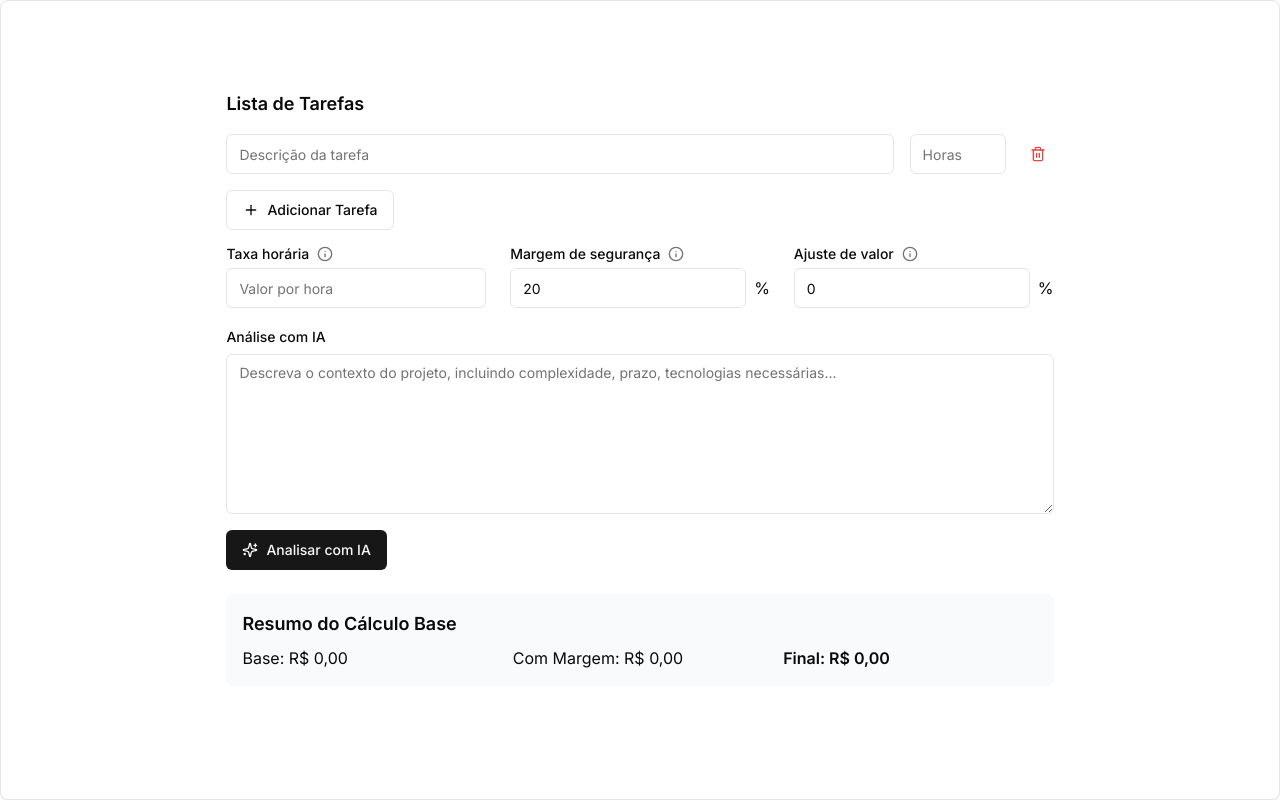
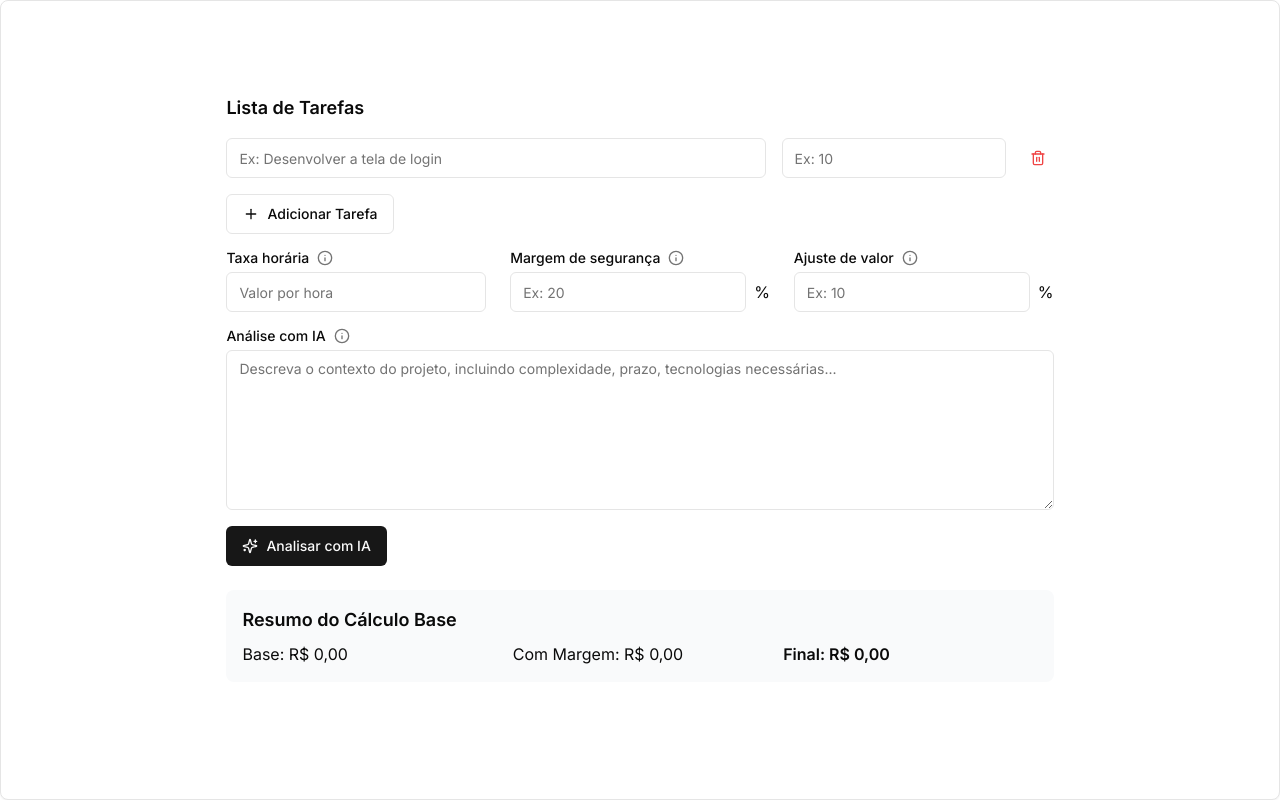
Before and after one commit to rafaeelricco/price-estimate-app, a Next.js app: page / in a window 1280 px wide. Built offline with nearby package versions, Linux system fonts and the light colour scheme.

Commit message:
refactor: update form styles in PriceEstimate component; adjust font size for form messages, improve placeholder text for better clarity, and add tooltip for project context label to enhance user guidance and experience

```diff
--- a/src/components/ui/form.tsx
+++ b/src/components/ui/form.tsx
@@ -200,7 +200,7 @@ const FormMessage = React.forwardRef<
          ref={ref}
          id={formMessageId}
          className={cn(
-            'text-sm font-medium text-red-500 dark:text-red-900',
+            'text-xs font-medium text-red-500 dark:text-red-900',
             className
          )}
          {...props}
--- a/src/features/price-estimate.tsx
+++ b/src/features/price-estimate.tsx
@@ -185,8 +185,8 @@ const AiCalculator: React.FC = () => {
          tasks: [{ description: '', hours: '' }],
          config: {
             hourlyRate: '',
-            safetyMargin: '20',
-            valueAdjustment: '0'
+            safetyMargin: '',
+            valueAdjustment: ''
          },
          context: { projectContext: '' },
          aiAnalysis: null
@@ -224,7 +224,7 @@ const AiCalculator: React.FC = () => {
                               <FormItem className="flex-grow">
                                  <FormControl>
                                     <Input
-                                       placeholder="Descrição da tarefa"
+                                       placeholder="Ex: Desenvolver a tela de login"
                                        {...field}
                                     />
                                  </FormControl>
@@ -236,11 +236,11 @@ const AiCalculator: React.FC = () => {
                            control={form.control}
                            name={`tasks.${index}.hours`}
                            render={({ field }) => (
-                              <FormItem className="w-24">
+                              <FormItem className="w-56">
                                  <FormControl>
                                     <Input
                                        type="number"
-                                       placeholder="Horas"
+                                       placeholder="Ex: 10"
                                        {...field}
                                     />
                                  </FormControl>
@@ -380,7 +380,16 @@ const AiCalculator: React.FC = () => {
                   name="context.projectContext"
                   render={({ field }) => (
                      <FormItem>
-                        <FormLabel>Análise com IA</FormLabel>
+                        <FormLabel
+                           tooltip={
+                              <TooltipGenericMessage
+                                 title="Contexto do projeto"
+                                 description="Descreva o contexto do seu projeto para que a IA possa analisar e sugerir um valor adequado. A IA considerará: complexidade técnica, escopo, prazos, tecnologias, e gerará um relatório detalhado com valor sugerido, explicação, análise de mercado, fatores considerados e recomendações específicas."
+                              />
+                           }
+                        >
+                           Análise com IA
+                        </FormLabel>
                         <FormControl>
                            <Textarea
                               placeholder="Descreva o contexto do projeto, incluindo complexidade, prazo, tecnologias necessárias..."
@@ -537,6 +546,7 @@ const CalculationConfigSchema = z.object({
       }),
    safetyMargin: z
       .string()
+      .min(1, 'Margem de segurança é obrigatória')
       .refine(
          (val) => !isNaN(Number(val)) && Number(val) >= 0 && Number(val) <= 100,
          { message: 'Margem de segurança deve ser entre 0 e 100%' }
```
